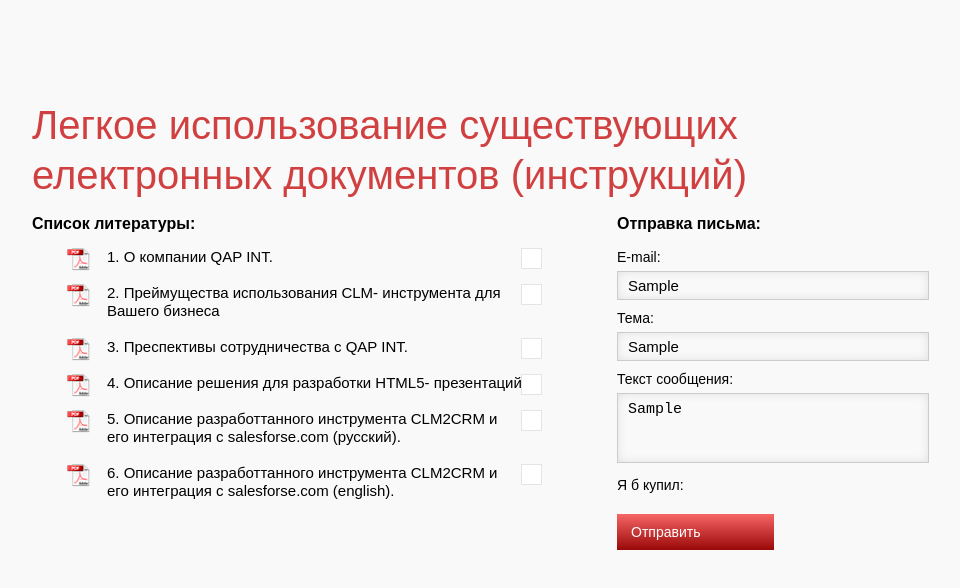
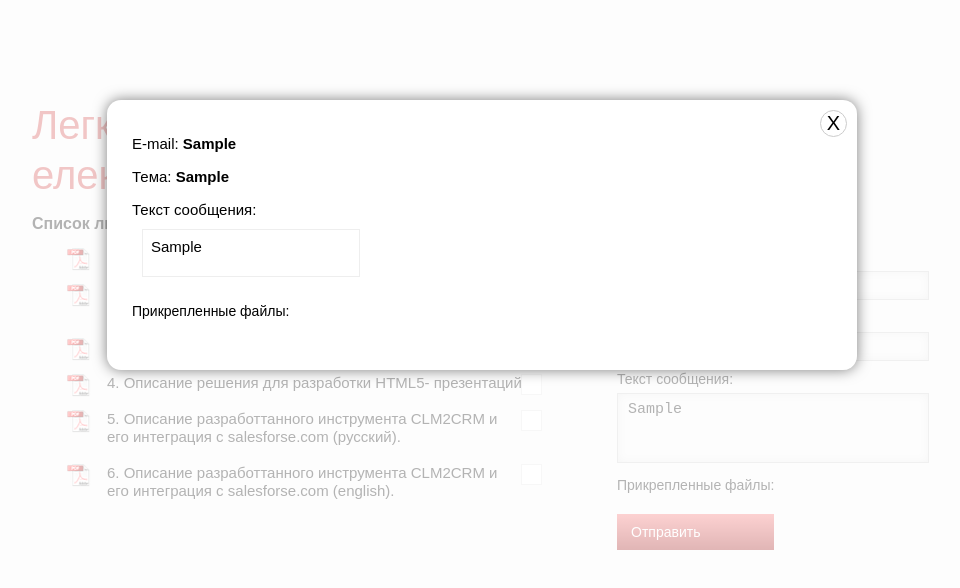
Before and after one commit to Crihalix/knockout-task, a plain HTML site: page index.html in a window 1280 px wide. Both pictures are taken after typing "Sample", "Sample", "Sample" into the empty fields and a click on the input "Отправить". Shown: the whole page, without its empty margins (158-1118 px from the left). Drawn offline with Linux system fonts and the light colour scheme.

Commit message:
knockout-task

```diff
--- a/index.html
+++ b/index.html
@@ -35,7 +35,7 @@
 			<input type="text" value="" data-bind="value: userTheme">
 			<p class="tit">Текст сообщения:</p>
 			<textarea data-bind="value: userText"></textarea>
-			<p class="tit">Я б купил:</p>
+			<p class="tit">Прикрепленные файлы:</p>
 
 			<ul class="your-book-list" data-bind="foreach: booksList">
 				<li data-bind="visible:buyBook">
@@ -43,19 +43,19 @@
 					</span>
 				</li>
 			</ul>
-			<input type="submit" value="Отправить" data-bind="click: addUserinfo">
+			<input type="submit" value="Отправить" id="submitButton">
 		</form>
 	</div>
 </section>
 
-<div class="popup" data-bind="visible:popupBlock">
-	<div class="popup-bg">&nbp;</div>
+<div id="popup" data-bind="visible:popupBlock">
+	<div class="popup-bg">&nbsp;</div>
 	<div class="popup-cnt">
-		<div class="close-pp">&nbp;</div>
-		<p class="">E-mail: <strong data-bind="text: userEmail"></strong></p>
-		<p class="">Тема:<strong data-bind="text: userTheme"></strong></p>
-		<p class="">Текст сообщения: <span data-bind="text: userText"></span></p>
-		<p class="tit">Я б купил:</p>
+		<div id="close-pp">X</div>
+		<p>E-mail: <strong data-bind="text: userEmail"></strong></p>
+		<p>Тема: <strong data-bind="text: userTheme"></strong></p>
+		<p>Текст сообщения: <br><span data-bind="text: userText"></span></p>
+		<p class="tit">Прикрепленные файлы:</p>
 		<ul class="your-book-list" data-bind="foreach: booksList">
 			<li data-bind="visible:buyBook">
 				<span data-bind="text: nameBook">
--- a/scripts/knockout.js
+++ b/scripts/knockout.js
@@ -1,12 +1,13 @@
+
 
 function Book(nameBook) {
 	this.nameBook = nameBook;
 	this.buyBook = ko.observable(false);
-
 }
 
-var booksObj = {
-	booksList: ko.observableArray([
+
+function booksObj(){
+	booksList = ko.observableArray([
 			new Book('1. О компании QAP INT.'),
 			new Book('2. Преймущества использования CLM- инструмента для Вашего бизнеса'),
 			new Book('3. Преспективы сотрудничества с QAP INT.'),
@@ -15,35 +16,24 @@ var booksObj = {
 			new Book('6. Описание разработтанного инструмента CLM2CRM и его интеграция с salesforse.com (english).')
 		]),
 
-	userEmail: ko.observable(),
-	userTheme: ko.observable(),
-	userText: ko.observable(),
-	popupBlock: ko.observable(false)
+	userEmail = ko.observable(),
+	userTheme = ko.observable(),
+	userText = ko.observable(),
+	popupBlock = ko.observable(false)
 
 };
 
-	booksObj.addUserinfo = function(){
-		booksObj.popupBlock = true;
-	}
 
+var submitButton = document.getElementById("submitButton");
+var popup = document.getElementById('popup');
+var close_pp = document.getElementById('close-pp');
 
-ko.applyBindings(booksObj);
+	submitButton.addEventListener("click", function(event) {
+		event.preventDefault();
+		popup.style.display = 'block';
+	});
+	close_pp.addEventListener("click", function(event) {
+		popup.style.display = 'none';
+	});
 
-/*
-function AppViewModel() {
-	this.userEmail = ko.observable();
-	this.userTheme = ko.observable();
-	this.userText = ko.observable();
-
-	this.addUserinfo = function() {
-
-        var currentVal = this.userEmail();        // Read the current value
-        this.userEmail(currentVal.toUpperCase()); // Write back a modified value
-    };
-
-
-
-}
-
-ko.applyBindings(new AppViewModel());
-*/
+ko.applyBindings(new booksObj());
--- a/stylesheets/style.css
+++ b/stylesheets/style.css
@@ -142,3 +142,63 @@ input[type="checkbox"]:checked+.for-checkbox:after{
 	background-color:#c12f2f;
 	background:linear-gradient(to bottom, #f35454, #920000);
 }
+
+
+#popup{
+	position:absolute;
+	left:0;
+	top:0;
+	width:100%;
+	height:100%;
+	z-index:3;
+}
+.popup-bg{
+	position:fixed;
+	left:0;
+	top:0;
+	width:100%;
+	height:100%;
+	z-index:1;
+	background:rgba(255,255,255,0.7);
+}
+.popup-cnt{
+	width:700px;
+	padding:20px 25px 30px;
+	margin:100px auto;
+	border-radius:14px;
+	box-shadow:0 0 14px rgba(0,0,0,0.5);
+	background:#fff;
+	position:relative;
+	z-index:2;
+}
+.popup-cnt p span{
+	min-width:200px;
+	min-height:30px;
+	display:inline-block;
+	margin:10px;
+	padding:8px;
+	border:1px solid #eee;
+}
+.popup-cnt p.tit{
+	margin:0 0 15px;
+}
+.popup-cnt ul li{
+	margin:0 0 10px;
+}
+#close-pp{
+	width:25px;
+	height:25px;
+	border:1px solid #ccc;
+	border-radius:50%;
+	position:absolute;
+	right:10px;
+	top:10px;
+	font-size:20px;
+	line-height:25px;
+	text-align:center;
+	color:#000;
+	cursor:pointer;
+}
+#close-pp:hover{
+	color:red;
+}
```
